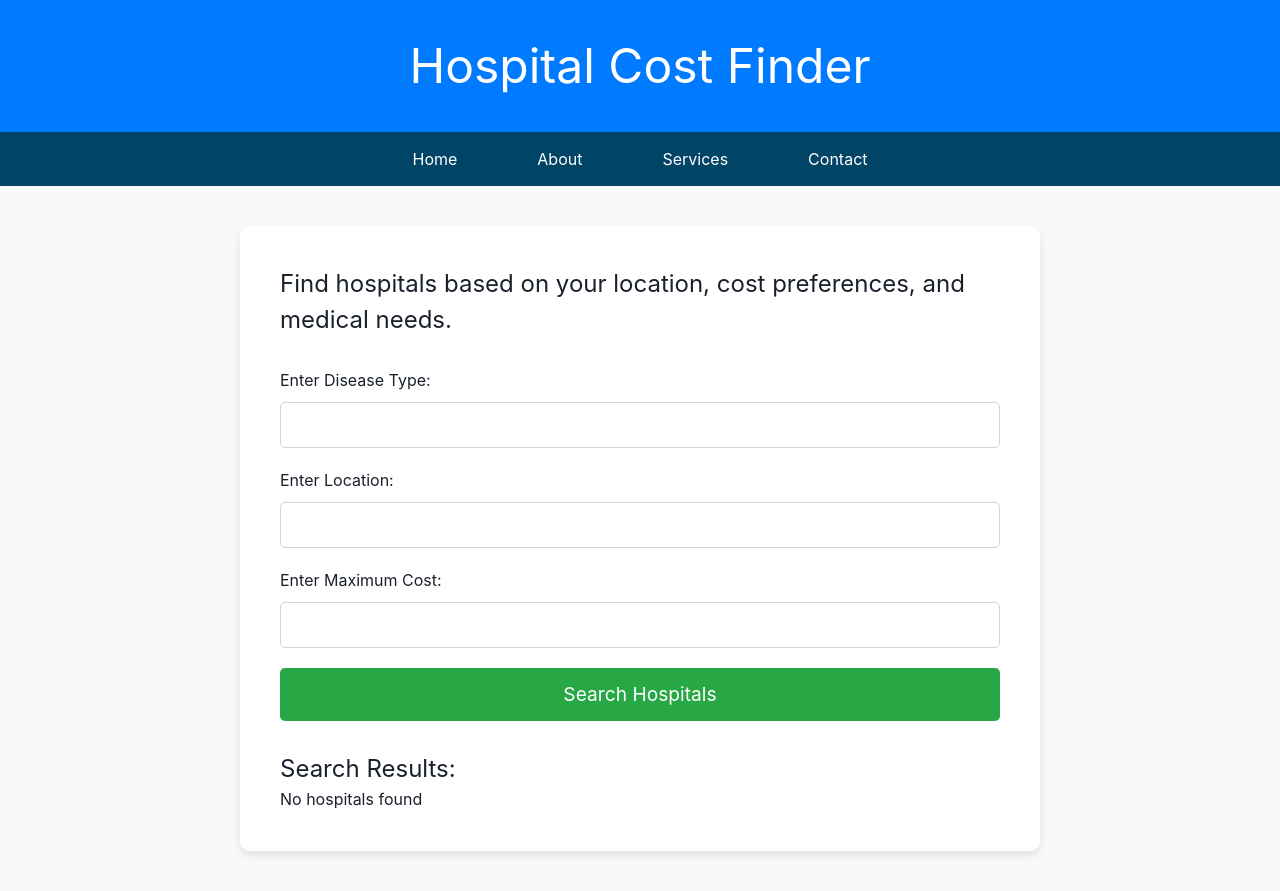
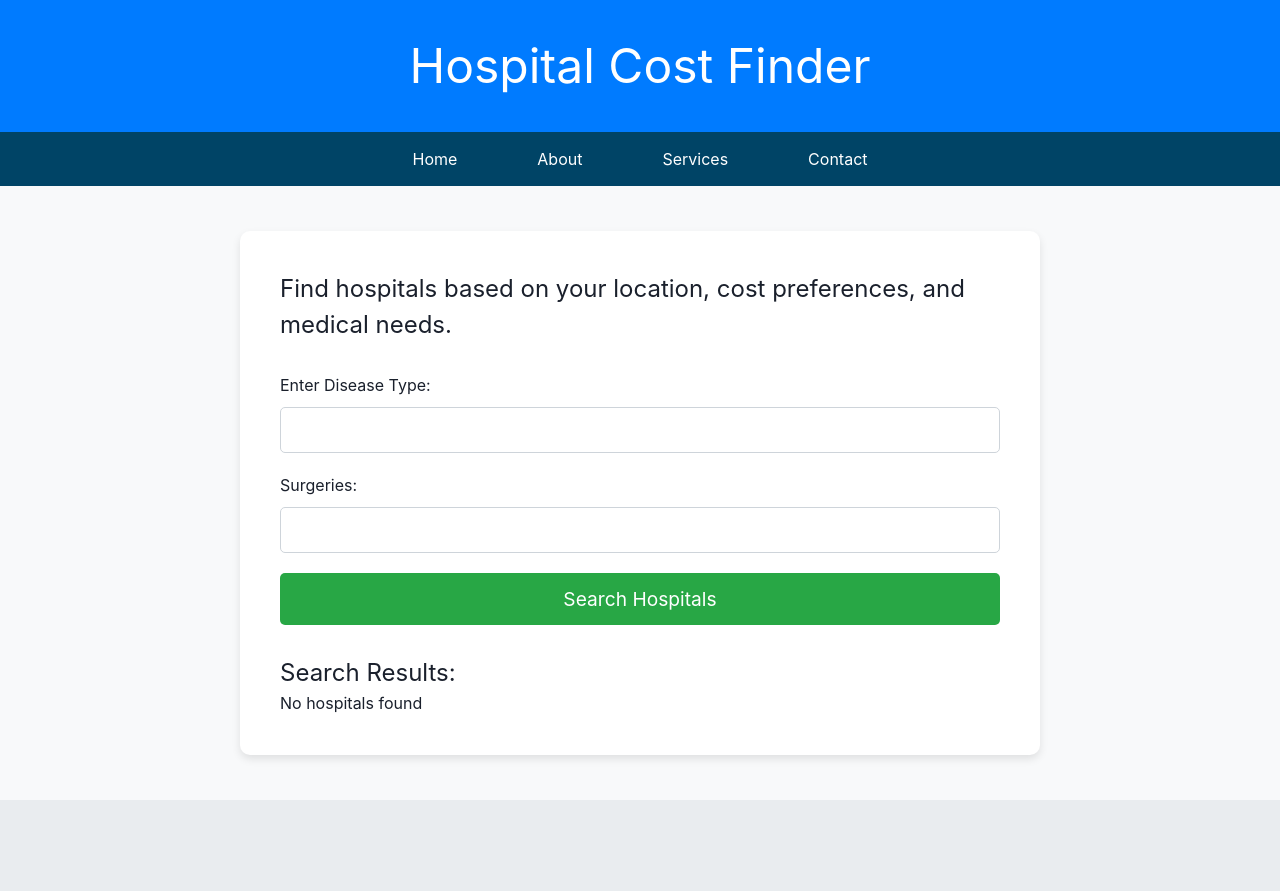
Before and after one commit to Akanchha-kumari/Hospital-Cost-Finder, a React (Create React App) app in the folder Frontend/: page /search in a window 1280 px wide. After the commit the page ends 800 px from the top, so only its background shows below. Built offline with nearby package versions, Linux system fonts and the light colour scheme.

Commit message:
need to add new page for location

```diff
--- a/Frontend/src/Search.js
+++ b/Frontend/src/Search.js
@@ -64,7 +64,7 @@ function Search() {
           </div>
 
           <div style={{ marginBottom: '20px' }}>
-            <label style={{ display: 'block', marginBottom: '10px' }}>Enter Location:</label>
+            <label style={{ display: 'block', marginBottom: '10px' }}>Surgeries:</label>
             <input
               type="text"
               value={location}
@@ -73,15 +73,7 @@ function Search() {
             />
           </div>
 
-          <div style={{ marginBottom: '20px' }}>
-            <label style={{ display: 'block', marginBottom: '10px' }}>Enter Maximum Cost:</label>
-            <input
-              type="number"
-              value={cost}
-              onChange={(e) => setCost(e.target.value)}
-              style={{ width: '100%', padding: '10px', borderRadius: '5px', border: '1px solid #ced4da' }}
-            />
-          </div>
+
 
           <button
             onClick={searchHospitals}
```
